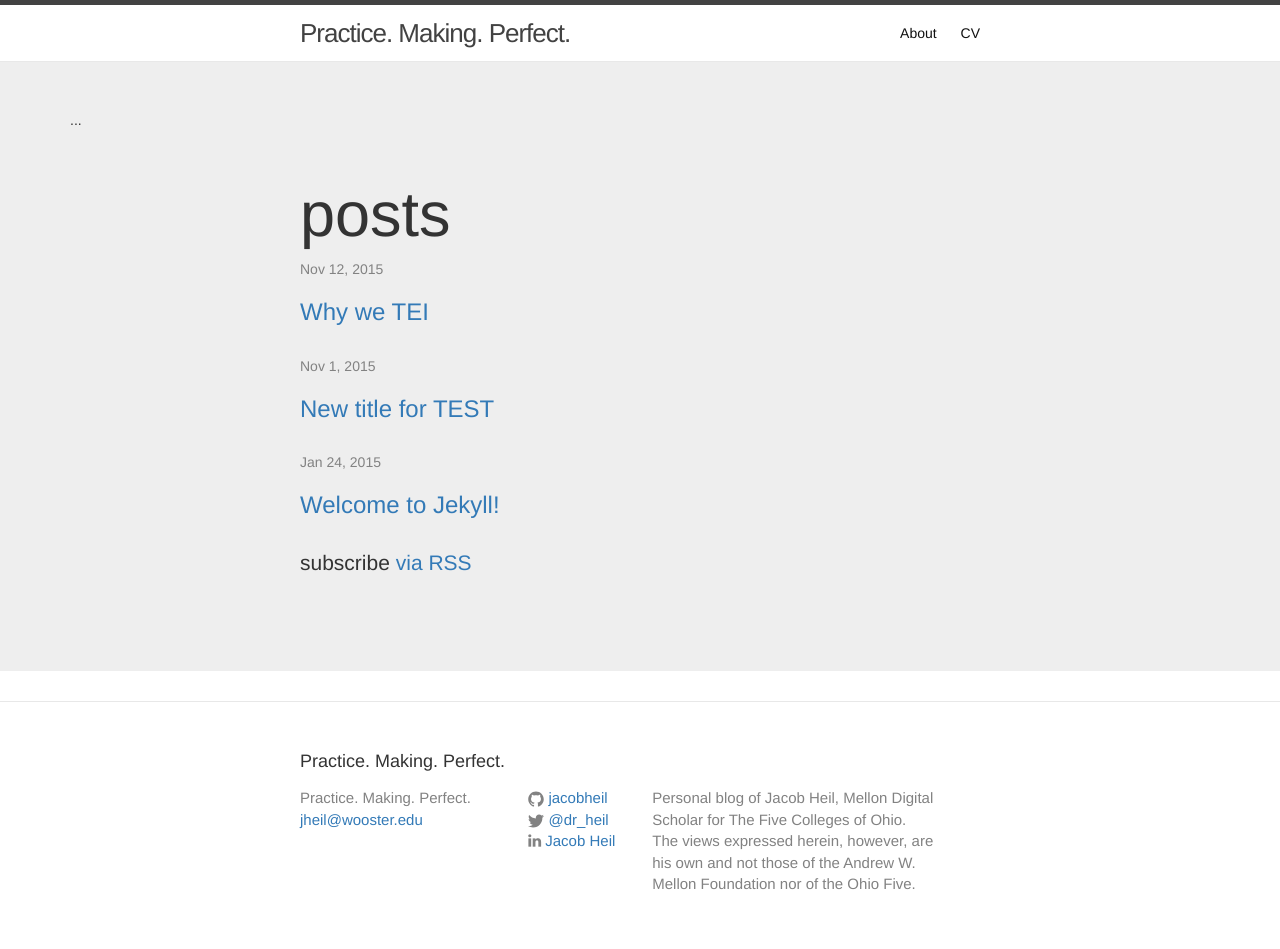
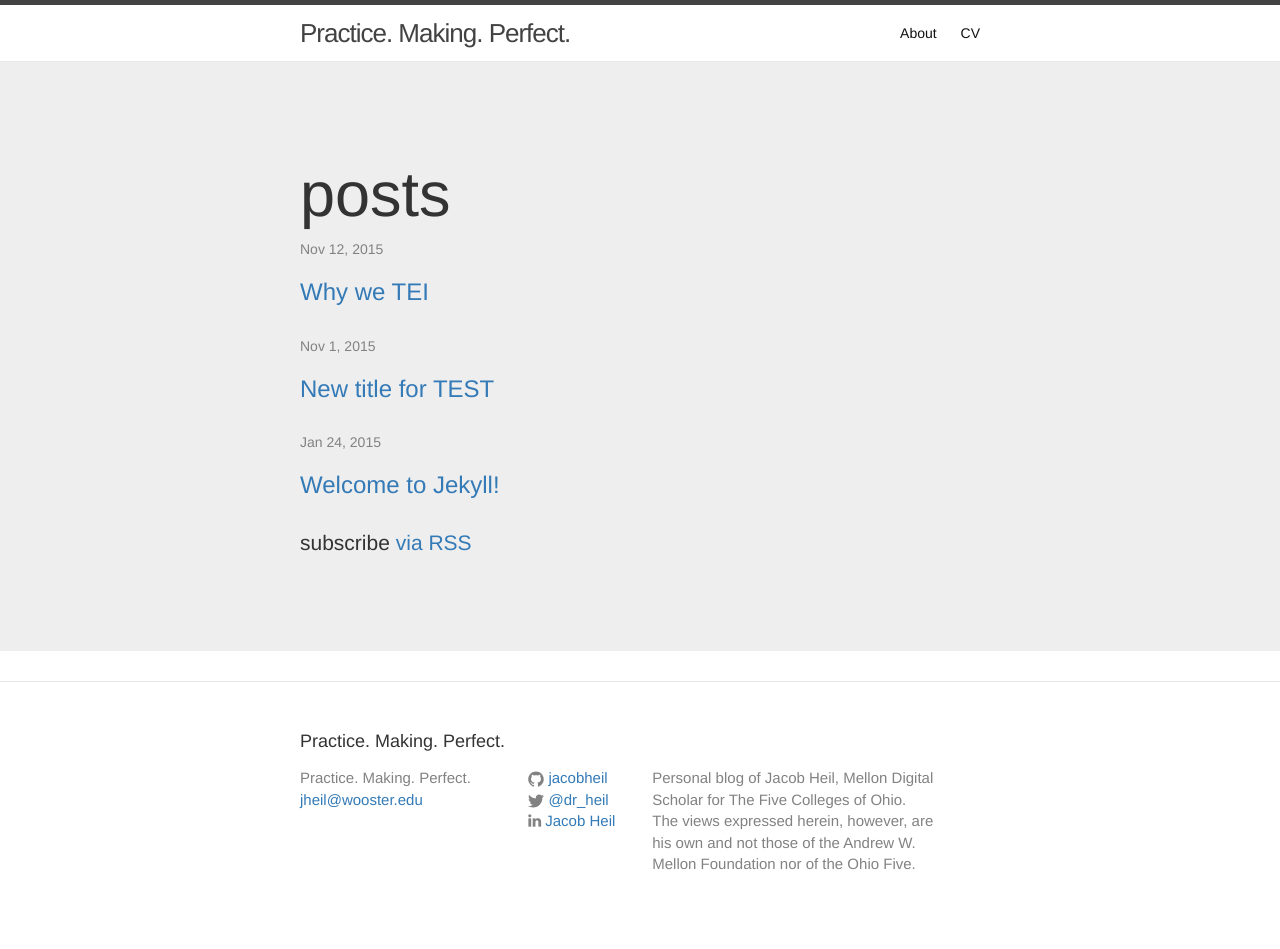
Before and after one commit to jacobheil/blog, a Jekyll site: the page built from index.html, in a window 1280 px wide. Built offline with Jekyll 4.4.1, drawn with Linux system fonts in a browser that asks for light colours; nearby versions of some CDN libraries; comment, search, counter and statistics services are not loaded.

Commit message:
testing jumbo + no container

```diff
--- a/_layouts/default.html
+++ b/_layouts/default.html
@@ -7,16 +7,13 @@
 
     {% include header.html %}
 <div class="jumbotron">
-  <div class="container">
-    ...
 
     <div class="page-content">
       <div class="wrapper">
-
         {{ content }}
       </div>
     </div>
-</div>
+
 </div>
     {% include footer.html %}
 
```
